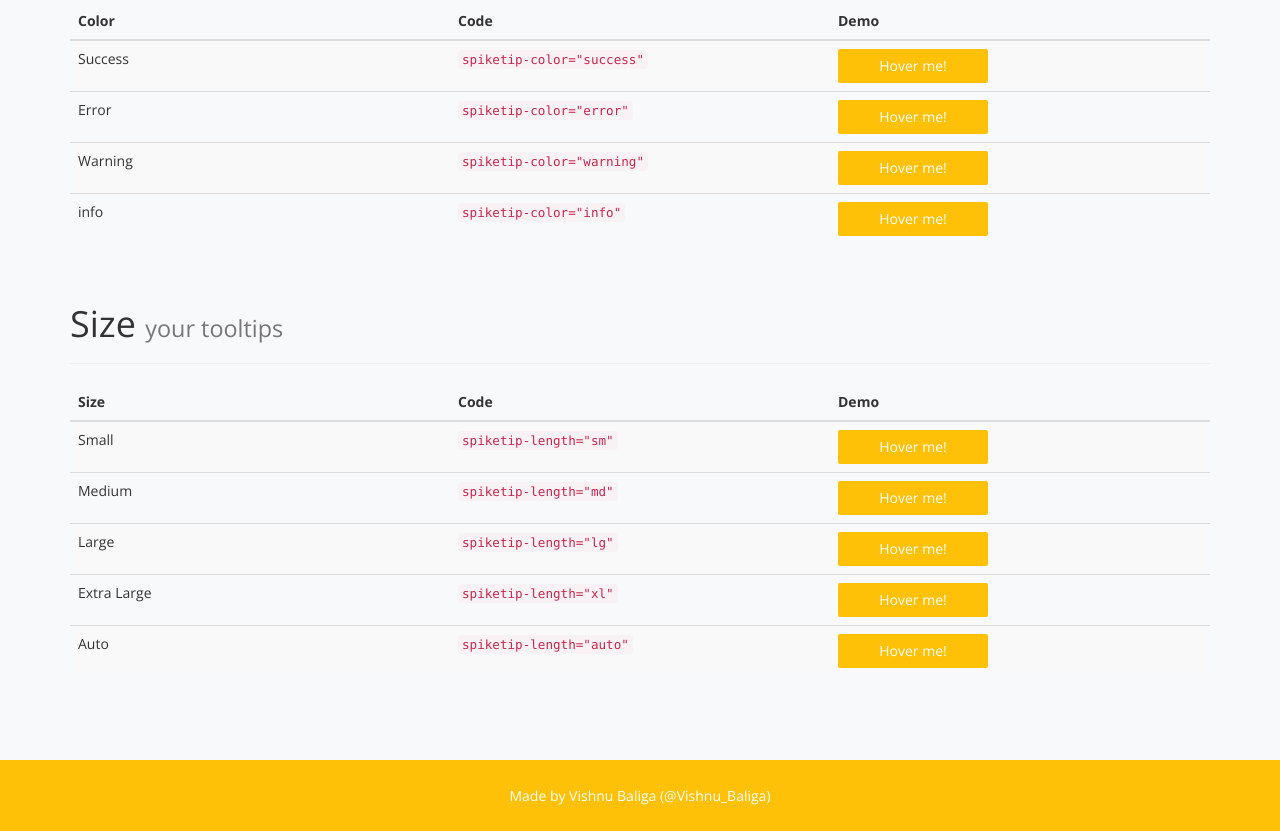
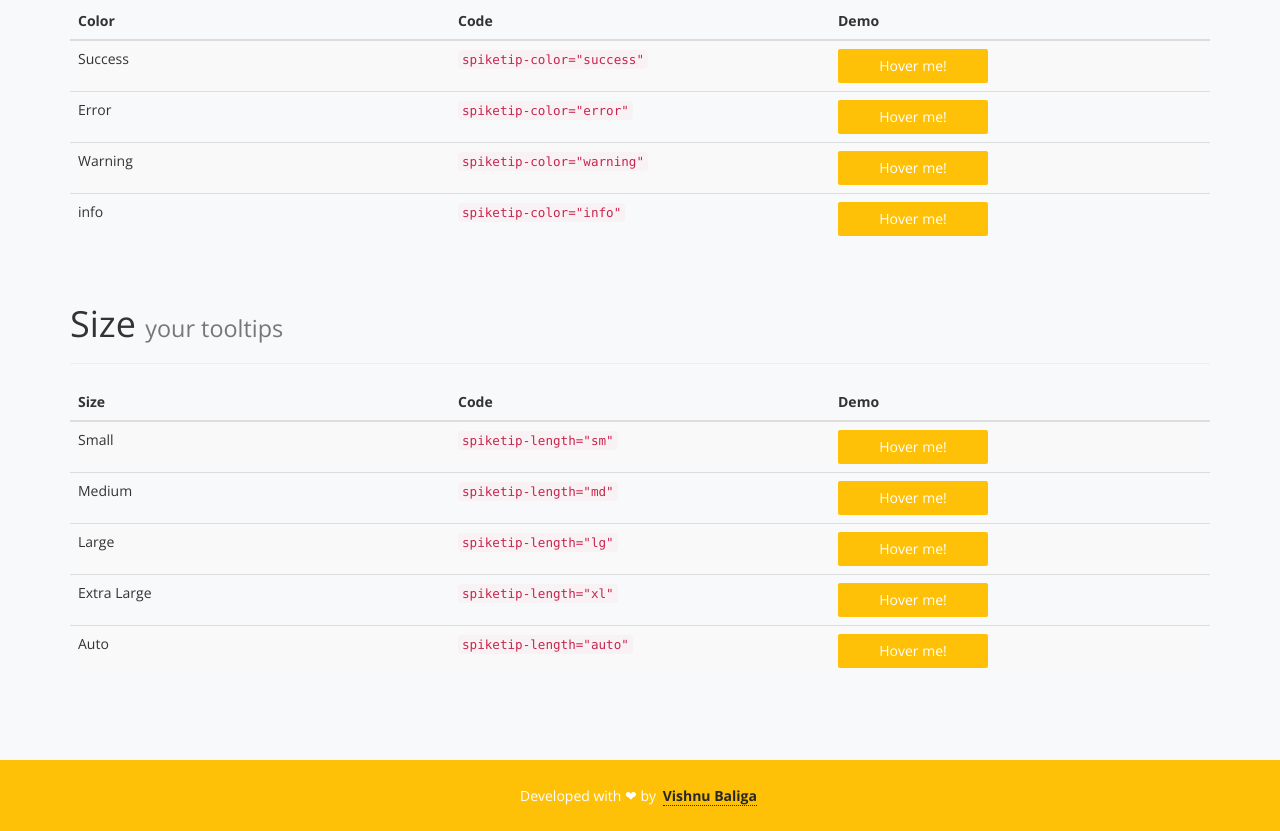
Before and after one commit to VishnuBaliga/SpikeTip, a website: page index.html in a window 1280 px wide. Shown: the part 1845-2676 px from the top of the page. Drawn offline with nearby package versions, Linux system fonts and the light colour scheme.

Commit message:
footer links updated

```diff
--- a/css/styles.css
+++ b/css/styles.css
@@ -98,4 +98,17 @@ footer p,footer a{
     text-align: center;
     margin:0;
 }
-footer a:hover{color: #fff;}
+footer a{
+    color: #282828;
+    border-bottom: 1px dotted #282828;
+    transition:all .2s ease-in-out;
+    text-decoration:none;
+    font-weight:bold;
+    margin:0 3px;
+
+}
+footer a:hover,footer a:active, footer a:focus{
+    color: #c7254e;
+    border-bottom:1px solid #c7254e;
+    text-decoration:none;
+}
--- a/index.html
+++ b/index.html
@@ -343,7 +343,7 @@
             <div class="row">
                 <div class="col-md-12">
                     <center>
-                        <p>Made by Vishnu Baliga (<a href="https://twitter.com/Vishnu_Baliga" target="_blank">@Vishnu_Baliga</a>)</p>
+                        <p className="small">Developed with ❤ by <a target="_blank" href="https://vishnubaliga.com/">Vishnu Baliga</a></p>
                     </center>
                 </div>
             </div>
```
